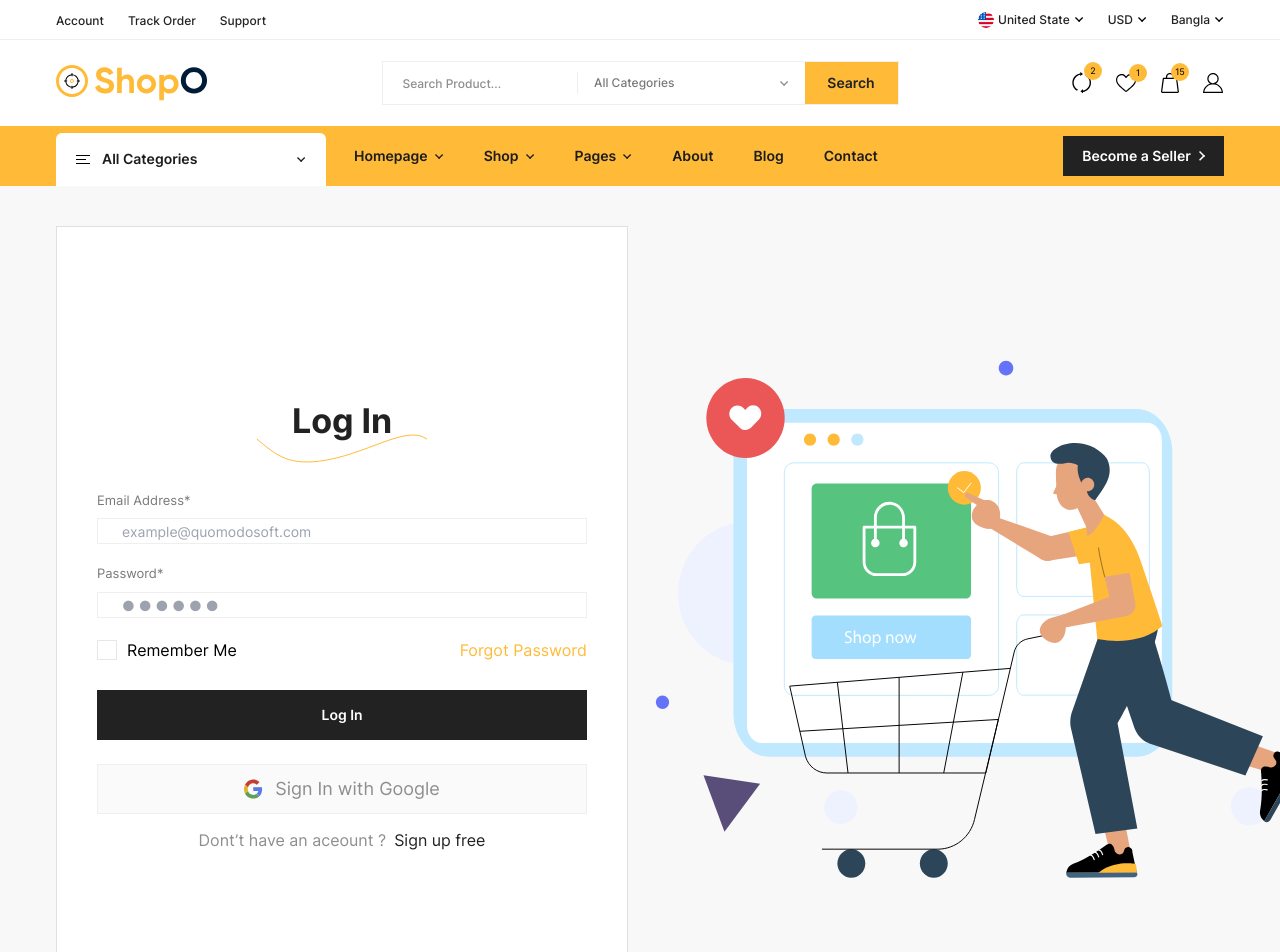
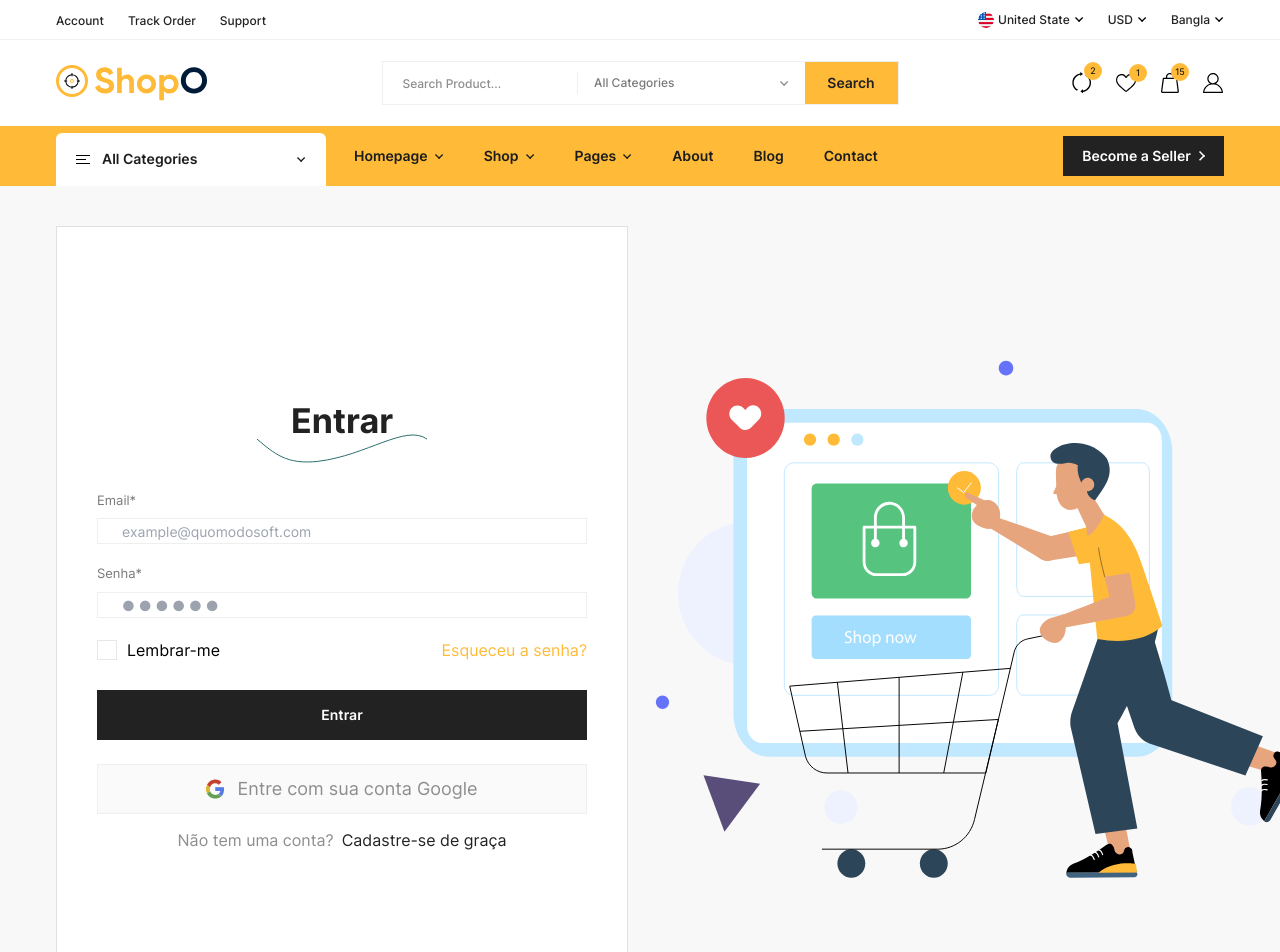
Before and after one commit to NailliwFerreir/Projeto-Integrador-IV, a React (Create React App) app: page /login in a window 1280 px wide. Shown: the top 952 px of the page. Built offline with nearby package versions, Linux system fonts and the light colour scheme.

Commit message:
refactor: login page translating and setting

```diff
--- a/src/components/Auth/Login/index.jsx
+++ b/src/components/Auth/Login/index.jsx
@@ -1,4 +1,5 @@
 import { useState } from "react";
+import api from "../../../services/api";
 import InputCom from "../../Helpers/InputCom";
 import Layout from "../../Partials/Layout";
 import Thumbnail from "./Thumbnail";
@@ -7,6 +8,15 @@
   const [checked, setValue] = useState(false);
   const rememberMe = () => {
     setValue(!checked);
+  };
+
+  const [email, setEmail] = useState("");
+  const [password, setPassword] = useState("");
+  const [error, setError] = useState(false);
+  const handleSubmit = (e) => {
+    api
+      .post("/test/login", { email, password })
+      .then((res) => console.log("algo foi enviado"));
   };
   return (
     <Layout childrenClasses="pt-0 pb-0">
@@ -17,7 +27,7 @@
               <div className="w-full">
                 <div className="title-area flex flex-col justify-center items-center relative text-center mb-7">
                   <h1 className="text-[34px] font-bold leading-[74px] text-qblack">
-                    Log In
+                    Entrar
                   </h1>
                   <div className="shape -mt-6">
                     <svg
@@ -29,7 +39,7 @@
                     >
                       <path
                         d="M1 5.08742C17.6667 19.0972 30.5 31.1305 62.5 27.2693C110.617 21.4634 150 -10.09 171 5.08727"
-                        stroke="#FFBB38"
+                        stroke="#2D6F6D"
                       />
                     </svg>
                   </div>
@@ -38,7 +48,7 @@
                   <div className="input-item mb-5">
                     <InputCom
                       placeholder="example@quomodosoft.com"
-                      label="Email Address*"
+                      label="Email*"
                       name="email"
                       type="email"
                       inputClasses="h-[50px]"
@@ -47,7 +57,7 @@
                   <div className="input-item mb-5">
                     <InputCom
                       placeholder="● ● ● ● ● ●"
-                      label="Password*"
+                      label="Senha*"
                       name="password"
                       type="password"
                       inputClasses="h-[50px]"
@@ -79,23 +89,24 @@
                         onClick={rememberMe}
                         className="text-base text-black"
                       >
-                        Remember Me
+                        Lembrar-me
                       </span>
                     </div>
                     <a
                       href="/forgot-password"
                       className="text-base text-qyellow"
                     >
-                      Forgot Password
+                      Esqueceu a senha?
                     </a>
                   </div>
                   <div className="signin-area mb-3.5">
                     <div className="flex justify-center">
                       <button
-                        type="button"
+                        type="submit"
+                        onClick={handleSubmit}
                         className="black-btn mb-6 text-sm text-white w-full h-[50px] font-semibold flex justify-center bg-purple items-center"
                       >
-                        <span>Log In</span>
+                        <span>Entrar</span>
                       </button>
                     </div>
                     <a
@@ -148,15 +159,15 @@
                       </svg>
 
                       <span className="text-[18px] text-qgraytwo font-normal">
-                        Sign In with Google
+                        Entre com sua conta Google
                       </span>
                     </a>
                   </div>
                   <div className="signup-area flex justify-center">
                     <p className="text-base text-qgraytwo font-normal">
-                      Dont’t have an aceount ?
+                      Não tem uma conta?
                       <a href="/signup" className="ml-2 text-qblack">
-                        Sign up free
+                        Cadastre-se de graça
                       </a>
                     </p>
                   </div>
--- a/src/components/Auth/Signup/index.jsx
+++ b/src/components/Auth/Signup/index.jsx
@@ -56,6 +56,8 @@
       }
     }
   };
+
+  const handleSubmit = () => {};
 
   return (
     <Layout childrenClasses="pt-0 pb-0">
```
